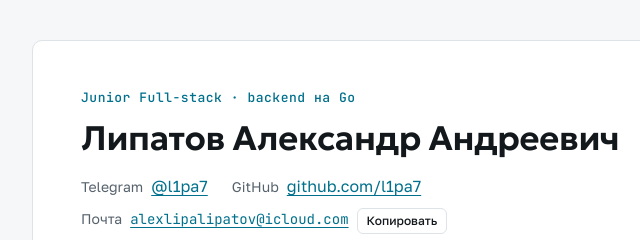
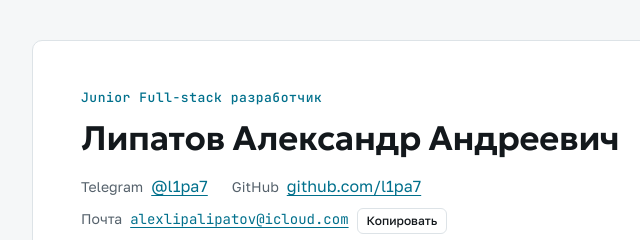
Before and after one commit to l1pa7/l1pa7.github.io, a plain HTML site: page index.html in a window 1280 px wide. Shown: the top 240 px of the page, 198-838 px from the left. Drawn offline with Linux system fonts and the light colour scheme.

Commit message:
Role line without "backend на Go"
Co-Authored-By: Claude Opus 5.5 <noreply@anthropic.com>

```diff
--- a/index.html
+++ b/index.html
@@ -150,7 +150,7 @@ h1 {
 <body>
 <main class="sheet">
   <header class="head">
-    <p class="role">Junior Full-stack · backend на Go</p>
+    <p class="role">Junior Full-stack разработчик</p>
     <h1>Липатов Александр Андреевич</h1>
     <ul class="contacts">
       <li><span class="k">Telegram</span> <a href="https://t.me/l1pa7" target="_blank" rel="noopener">@l1pa7</a></li>
```
